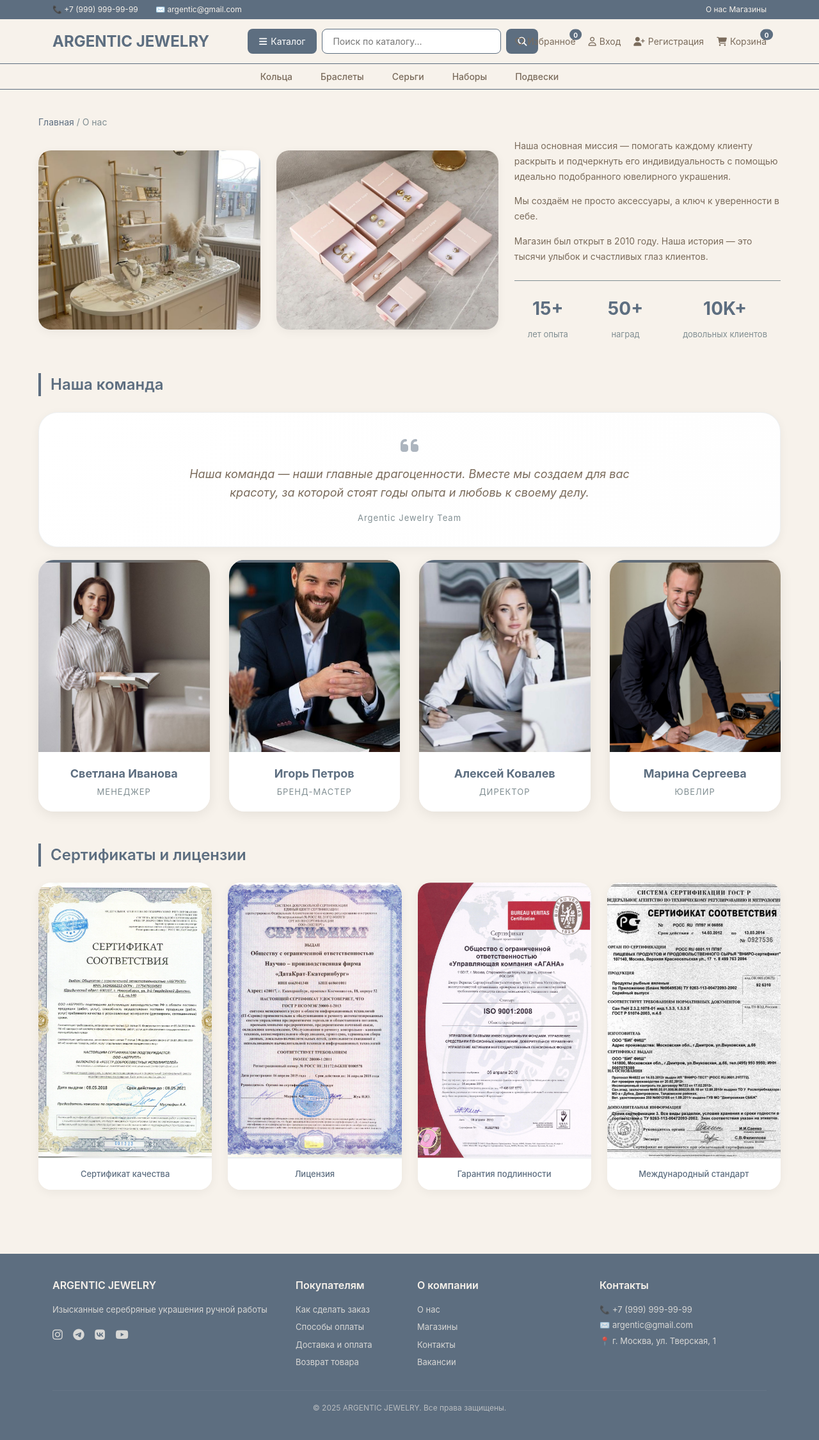
After one commit to kiraaamel/jewelry, a Django app: page /about/ in a window 1280 px wide. The commit adds this page. Shown: the whole page at 64% size. Run offline with Django 4.2, Linux system fonts and the light colour scheme; data that the repository does not hold is empty; parts of the project's set-up code (start-up, migrations or seed data) failed here and were passed over.

Commit message:
Страница О нас

```diff
--- a/shop/urls.py
+++ b/shop/urls.py
@@ -22,7 +22,7 @@ urlpatterns = [
     path('orders/', views.orders, name='orders'),
     path('favorites/', views.favorites, name='favorites'),
     path('product/<int:pk>/', views.product_detail, name='product_detail'),
-
+    path('about/', views.about, name='about'),
     # ========== АУТЕНТИФИКАЦИЯ (allauth) ==========
     path('accounts/login/', allauth_views.LoginView.as_view(), name='account_login'),
     path('accounts/logout/', allauth_views.LogoutView.as_view(), name='account_logout'),
--- a/shop/views.py
+++ b/shop/views.py
@@ -367,3 +367,7 @@ def checkout_page(request):
 def orders(request):
     """Страница моих заказов"""
     return render(request, 'shop/orders.html')
+
+def about(request):
+    """Страница О нас"""
+    return render(request, 'shop/about.html')
--- a/templates/base.html
+++ b/templates/base.html
@@ -283,7 +283,7 @@
                     <span>✉️ argentic@gmail.com</span>
                 </div>
                 <div class="col-md-6 text-md-end text-center">
-                    <a href="#" class="me-3">О нас</a>
+                    <a href="{% url 'about' %}">О нас</a>
                     <a href="#">Магазины</a>
                 </div>
             </div>
@@ -390,7 +390,7 @@
                 </div>
                 <div class="col-md-3">
                     <h5>О компании</h5>
-                    <a href="#">О нас</a>
+                    <a href="{% url 'about' %}">О нас</a>
                     <a href="#">Магазины</a>
                     <a href="#">Контакты</a>
                     <a href="#">Вакансии</a>
--- /dev/null
+++ b/templates/shop/about.html
@@ -0,0 +1,381 @@
+{% extends 'base.html' %}
+{% load static %}
+
+{% block content %}
+<style>
+:root {
+    --bg-cream: #F7F2EB;
+    --accent: #5D6E80;
+    --brown: #7A6B5B;
+    --gray: #808E92;
+}
+
+.about-page {
+    background: var(--bg-cream);
+    padding: 40px 0;
+    min-height: 70vh;
+}
+
+.about-container {
+    max-width: 1200px;
+    margin: 0 auto;
+    padding: 0 20px;
+}
+
+.breadcrumbs {
+    font-size: 14px;
+    color: var(--gray);
+    margin-bottom: 15px;
+}
+
+.breadcrumbs a {
+    color: var(--accent);
+    text-decoration: none;
+}
+
+.breadcrumbs a:hover {
+    text-decoration: underline;
+}
+
+.about-top {
+    display: grid;
+    grid-template-columns: 1fr 1fr 1.2fr;
+    gap: 25px;
+    align-items: center;
+    margin-bottom: 40px;
+}
+
+.about-img {
+    width: 100%;
+    border-radius: 20px;
+    object-fit: cover;
+    height: 280px;
+    box-shadow: 0 4px 15px rgba(0,0,0,0.05);
+}
+
+.about-text {
+    font-size: 14px;
+    color: var(--brown);
+    line-height: 1.7;
+}
+
+.about-text p {
+    margin-bottom: 15px;
+}
+
+.about-stats {
+    margin-top: 25px;
+    border-top: 1px solid var(--gray);
+    padding-top: 20px;
+}
+
+.stats-row {
+    display: flex;
+    justify-content: space-around;
+    gap: 20px;
+}
+
+.stat {
+    text-align: center;
+}
+
+.stat-number {
+    font-size: 28px;
+    font-weight: 700;
+    color: var(--accent);
+}
+
+.stat-label {
+    font-size: 13px;
+    color: var(--gray);
+    margin-top: 5px;
+}
+
+.section-title {
+    margin: 50px 0 25px;
+    font-size: 24px;
+    font-weight: 600;
+    color: var(--accent);
+    border-left: 4px solid var(--accent);
+    padding-left: 15px;
+}
+
+/* Команда - новый дизайн */
+.team {
+    display: grid;
+    grid-template-columns: repeat(4, 1fr);
+    gap: 30px;
+}
+
+.team-card {
+    text-align: center;
+    background: white;
+    border-radius: 24px;
+    overflow: hidden;
+    box-shadow: 0 4px 20px rgba(0,0,0,0.08);
+    transition: all 0.3s ease;
+    position: relative;
+}
+
+.team-card:hover {
+    transform: translateY(-8px);
+    box-shadow: 0 12px 30px rgba(0,0,0,0.15);
+}
+
+.team-card::before {
+    content: '';
+    position: absolute;
+    top: 0;
+    left: 0;
+    right: 0;
+    height: 4px;
+    background: linear-gradient(90deg, var(--accent), var(--brown));
+    border-radius: 4px 4px 0 0;
+}
+
+.team-card img {
+    width: 100%;
+    height: 300px;
+    object-fit: cover;
+    transition: transform 0.5s ease;
+}
+
+.team-card:hover img {
+    transform: scale(1.05);
+}
+
+.team-info {
+    padding: 20px;
+    background: white;
+}
+
+.team-name {
+    font-size: 18px;
+    font-weight: 700;
+    color: var(--accent);
+    margin-bottom: 6px;
+}
+
+.team-role {
+    font-size: 13px;
+    color: var(--gray);
+    letter-spacing: 1px;
+    text-transform: uppercase;
+}
+
+/* Цитата под командой */
+.team-quote {
+    text-align: center;
+    margin: 0px 0 20px;
+    padding: 35px 25px;
+    background: linear-gradient(135deg, white 0%, #fefefe 100%);
+    border-radius: 30px;
+    box-shadow: 0 4px 15px rgba(0,0,0,0.05);
+    border: 1px solid rgba(93,110,128,0.1);
+}
+
+.team-quote i {
+    font-size: 32px;
+    color: var(--accent);
+    opacity: 0.5;
+    margin-bottom: 15px;
+    display: inline-block;
+}
+
+.team-quote p {
+    font-size: 18px;
+    color: var(--brown);
+    line-height: 1.6;
+    font-style: italic;
+    max-width: 700px;
+    margin: 0 auto;
+}
+
+.team-quote .quote-author {
+    margin-top: 15px;
+    font-size: 13px;
+    color: var(--gray);
+    letter-spacing: 1px;
+}
+
+/* Сертификаты */
+.certs {
+    display: grid;
+    grid-template-columns: repeat(4, 1fr);
+    gap: 25px;
+}
+
+.cert-item {
+    background: white;
+    border-radius: 20px;
+    overflow: hidden;
+    box-shadow: 0 4px 15px rgba(0,0,0,0.05);
+    transition: all 0.3s ease;
+    cursor: pointer;
+}
+
+.cert-item:hover {
+    transform: translateY(-5px);
+    box-shadow: 0 10px 25px rgba(0,0,0,0.1);
+}
+
+.cert-item img {
+    width: 100%;
+    height: 430px;
+    object-fit: cover;
+    transition: transform 0.3s ease;
+}
+
+.cert-item:hover img {
+    transform: scale(1.02);
+}
+
+.cert-title {
+    padding: 15px;
+    text-align: center;
+    font-size: 13px;
+    font-weight: 500;
+    color: var(--accent);
+    border-top: 1px solid #e9ecef;
+    background: white;
+}
+
+/* Адаптивность */
+@media (max-width: 992px) {
+    .about-top {
+        grid-template-columns: 1fr;
+        gap: 20px;
+    }
+
+    .team {
+        grid-template-columns: repeat(2, 1fr);
+    }
+
+    .certs {
+        grid-template-columns: repeat(2, 1fr);
+    }
+}
+
+@media (max-width: 576px) {
+    .team {
+        grid-template-columns: 1fr;
+    }
+
+    .certs {
+        grid-template-columns: 1fr;
+    }
+
+    .stats-row {
+        flex-direction: column;
+        gap: 15px;
+    }
+
+    .team-quote p {
+        font-size: 15px;
+    }
+}
+</style>
+
+<div class="about-page">
+    <div class="about-container">
+
+        <div class="breadcrumbs">
+            <a href="/">Главная</a> / <span>О нас</span>
+        </div>
+
+        <div class="about-top">
+            <img src="{% static 'shop/img/about1.jpg' %}" class="about-img" alt="Магазин Argentic" onerror="this.src='https://via.placeholder.com/400x280?text=Argentic'">
+            <img src="{% static 'shop/img/about2.jpg' %}" class="about-img" alt="Изделия Argentic" onerror="this.src='https://via.placeholder.com/400x280?text=Jewelry'">
+
+            <div class="about-text">
+                <p>
+                    Наша основная миссия — помогать каждому клиенту раскрыть и подчеркнуть его индивидуальность
+                    с помощью идеально подобранного ювелирного украшения.
+                </p>
+                <p>
+                    Мы создаём не просто аксессуары, а ключ к уверенности в себе.
+                </p>
+                <p>
+                    Магазин был открыт в 2010 году. Наша история — это тысячи улыбок и счастливых глаз клиентов.
+                </p>
+
+                <div class="about-stats">
+                    <div class="stats-row">
+                        <div class="stat">
+                            <div class="stat-number">15+</div>
+                            <div class="stat-label">лет опыта</div>
+                        </div>
+                        <div class="stat">
+                            <div class="stat-number">50+</div>
+                            <div class="stat-label">наград</div>
+                        </div>
+                        <div class="stat">
+                            <div class="stat-number">10K+</div>
+                            <div class="stat-label">довольных клиентов</div>
+                        </div>
+                    </div>
+                </div>
+            </div>
+        </div>
+
+        <div class="section-title">Наша команда</div>
+        <div class="team-quote">
+            <i class="fas fa-quote-left"></i>
+            <p>Наша команда — наши главные драгоценности. Вместе мы создаем для вас красоту, за которой стоят годы опыта и любовь к своему делу.</p>
+            <div class="quote-author">Argentic Jewelry Team</div>
+        </div>
+        <div class="team">
+            <div class="team-card">
+                <img src="{% static 'shop/img/team1.jpg' %}" alt="Светлана Иванова" onerror="this.src='https://via.placeholder.com/300x300?text=Team'">
+                <div class="team-info">
+                    <div class="team-name">Светлана Иванова</div>
+                    <div class="team-role">Менеджер</div>
+                </div>
+            </div>
+            <div class="team-card">
+                <img src="{% static 'shop/img/team2.jpg' %}" alt="Игорь Петров" onerror="this.src='https://via.placeholder.com/300x300?text=Team'">
+                <div class="team-info">
+                    <div class="team-name">Игорь Петров</div>
+                    <div class="team-role">Бренд-мастер</div>
+                </div>
+            </div>
+            <div class="team-card">
+                <img src="{% static 'shop/img/team3.jpg' %}" alt="Алексей Ковалев" onerror="this.src='https://via.placeholder.com/300x300?text=Team'">
+                <div class="team-info">
+                    <div class="team-name">Алексей Ковалев</div>
+                    <div class="team-role">Директор</div>
+                </div>
+            </div>
+            <div class="team-card">
+                <img src="{% static 'shop/img/team4.jpg' %}" alt="Марина Сергеева" onerror="this.src='https://via.placeholder.com/300x300?text=Team'">
+                <div class="team-info">
+                    <div class="team-name">Марина Сергеева</div>
+                    <div class="team-role">Ювелир</div>
+                </div>
+            </div>
+        </div>
+
+        <div class="section-title">Сертификаты и лицензии</div>
+
+        <div class="certs">
+            <div class="cert-item">
+                <img src="{% static 'shop/img/cert1.jpg' %}" alt="Сертификат 1" onerror="this.src='https://via.placeholder.com/300x430?text=Certificate'">
+                <div class="cert-title">Сертификат качества</div>
+            </div>
+            <div class="cert-item">
+                <img src="{% static 'shop/img/cert2.jpg' %}" alt="Сертификат 2" onerror="this.src='https://via.placeholder.com/300x430?text=Certificate'">
+                <div class="cert-title">Лицензия</div>
+            </div>
+            <div class="cert-item">
+                <img src="{% static 'shop/img/cert3.jpg' %}" alt="Сертификат 3" onerror="this.src='https://via.placeholder.com/300x430?text=Certificate'">
+                <div class="cert-title">Гарантия подлинности</div>
+            </div>
+            <div class="cert-item">
+                <img src="{% static 'shop/img/cert4.jpg' %}" alt="Сертификат 4" onerror="this.src='https://via.placeholder.com/300x430?text=Certificate'">
+                <div class="cert-title">Международный стандарт</div>
+            </div>
+        </div>
+
+    </div>
+</div>
+{% endblock %}
```
Also changed, not shown: static/shop/img/about1.jpg (added), static/shop/img/about2.jpg (added), static/shop/img/cert1.jpg (added), static/shop/img/cert2.jpg (added), static/shop/img/cert3.jpg (added), static/shop/img/cert4.jpg (added), static/shop/img/placeholder.png (added), static/shop/img/team1.jpg (added), static/shop/img/team2.jpg (added), static/shop/img/team3.jpg (added), static/shop/img/team4.jpg (added), 3 other files.
